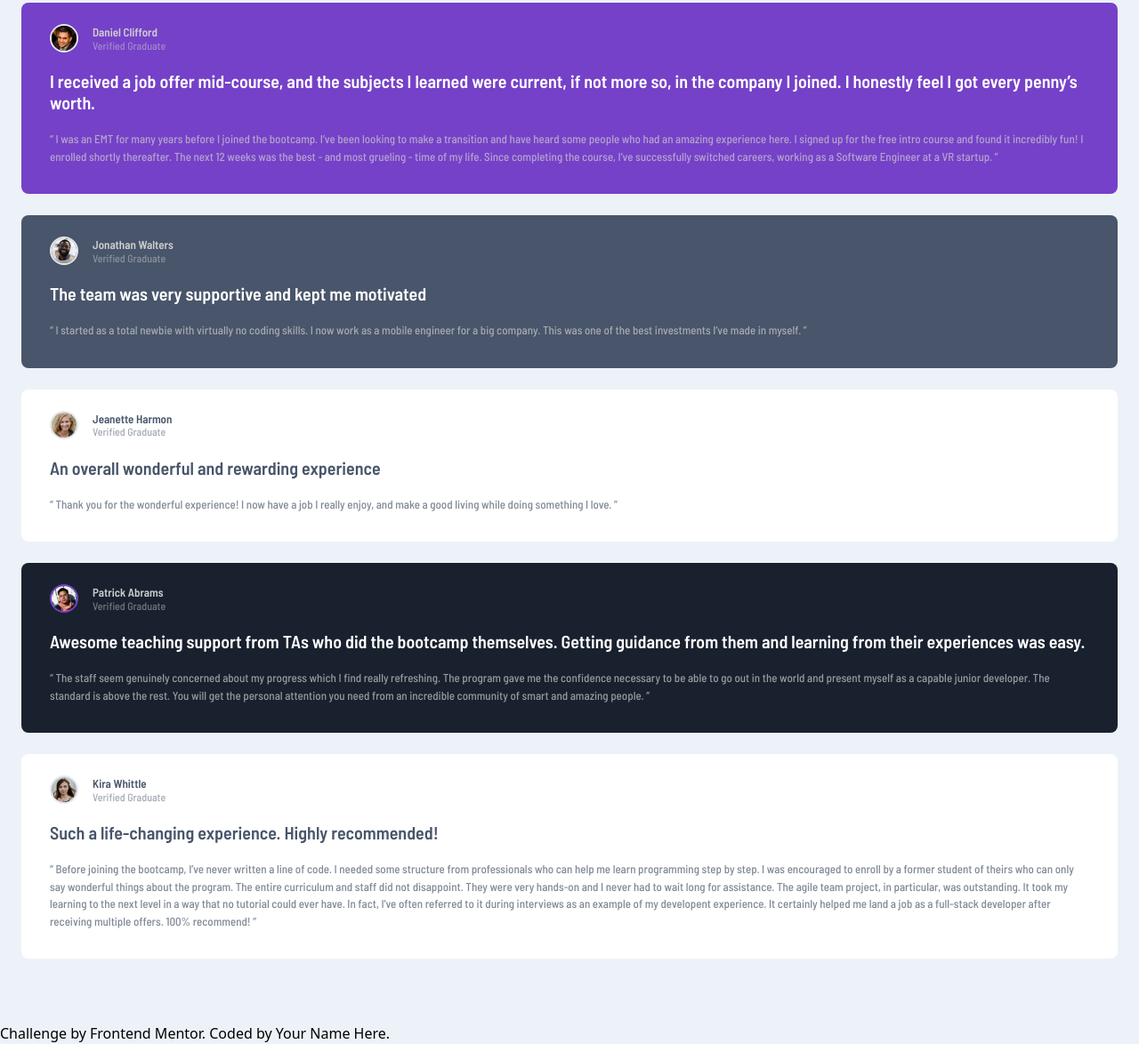
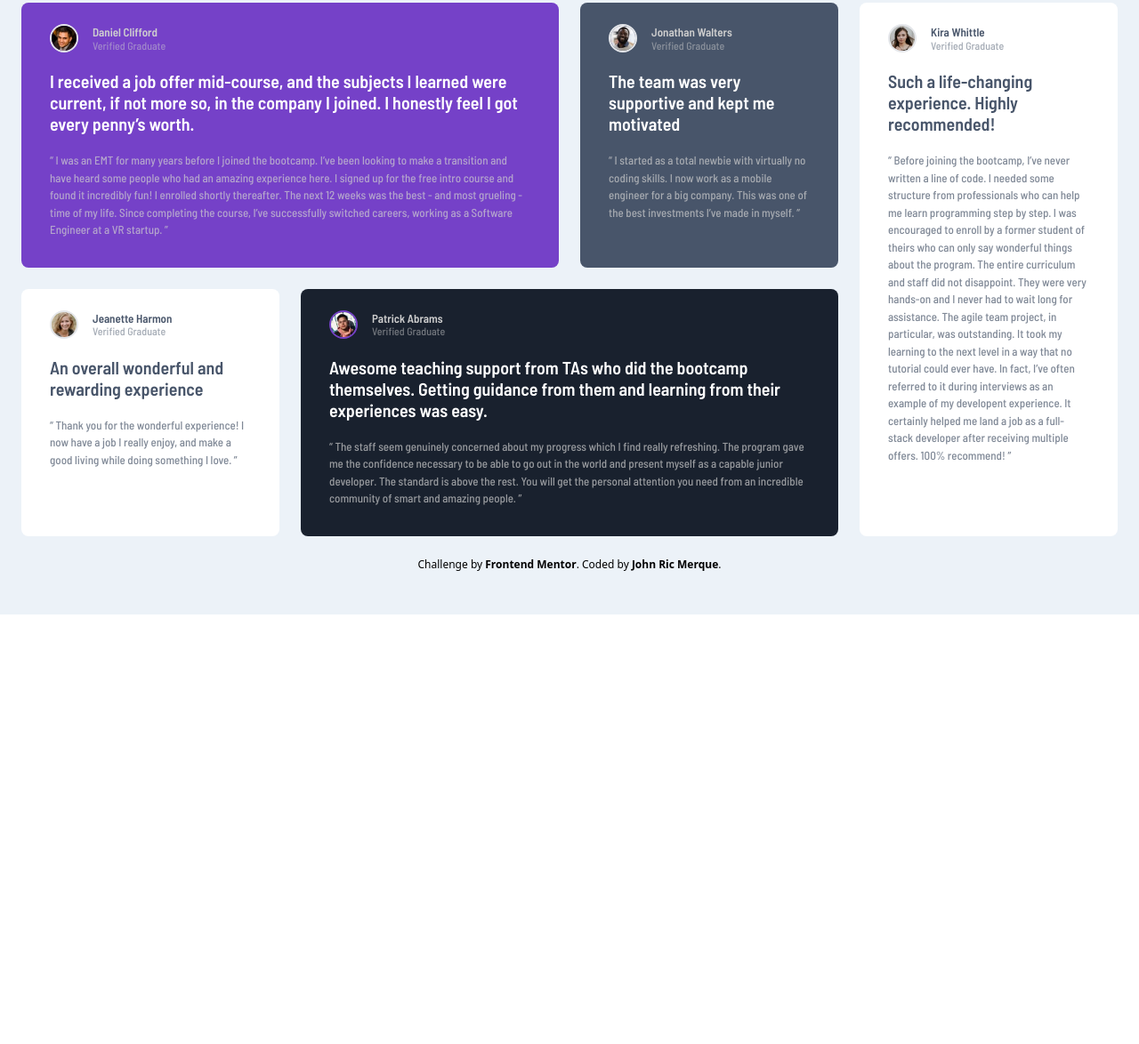
Before and after one commit to JohnRicMerque/fm-QR-code-component, a website: page fm-testimonials-grid-section/index.html in a window 1280 px wide. Shown: the part 45-1219 px from the top of the page at 89% size. After the commit the page ends 800 px from the top, so only its background shows below. Drawn offline with Linux system fonts and the light colour scheme.

Commit message:
made responsive in lg screen

```diff
--- a/fm-testimonials-grid-section/index.html
+++ b/fm-testimonials-grid-section/index.html
@@ -10,8 +10,9 @@
 
 </head>
 <body>
-  <main class="bg-Light_grayish_blue grid gap-6 grid-cols-1">
-    <article class="article bg-Moderate_violet mt-12">
+  <main class="bg-Light_grayish_blue py-12 px-6">
+    <div class="grid gap-6 grid-cols-1 lg:grid-cols-4">
+      <article class="article bg-Moderate_violet lg:col-span-2">
         <div class="flex items-center gap-4">
           <img class="w-8 h-8 rounded-full border-2" src="./testimonials-grid-section-main/images/image-daniel.jpg" alt="Daniel Clifford Icon">
           <div>
@@ -49,9 +50,9 @@
         for a big company. This was one of the best investments I’ve made in myself. ”</p>
       </article>
 
-    <article class="article bg-White">
+      <article class="article bg-White lg:order-4">
         <div class="flex items-center gap-4">
-        <img class="w-8 h-8 rounded-full border-2" src="./testimonials-grid-section-main/images/image-jeanette.jpg" alt="Daniel Clifford Icon">
+          <img class="w-8 h-8 rounded-full border-2" src="./testimonials-grid-section-main/images/image-jeanette.jpg" alt="Jeanette Harmon Icon">
           <div>
             <h1 class="font-bold -mb-1 text-Very_dark_grayish_blue">Jeanette Harmon</h1>
             <p class="text-xs text-Very_dark_grayish_blue/50">Verified Graduate</p>
@@ -68,9 +69,9 @@
         </p>
       </article>
 
-    <article class="article bg-Very_dark_blackish_blue">
+      <article class="article bg-Very_dark_blackish_blue lg:col-span-2 lg:order-5">
         <div class="flex items-center gap-4">
-        <img class="w-8 h-8 rounded-full border-2 border-Moderate_violet" src="./testimonials-grid-section-main/images/image-patrick.jpg" alt="Daniel Clifford Icon">
+          <img class="w-8 h-8 rounded-full border-2 border-Moderate_violet" src="./testimonials-grid-section-main/images/image-patrick.jpg" alt="Patrick Abrams Icon">
           <div>
             <h1 class="font-bold -mb-1 text-Light_gray">Patrick Abrams</h1>
             <p class="text-xs text-Light_gray/50">Verified Graduate</p>
@@ -89,9 +90,9 @@
         </p>
       </article>
 
-    <article class="article bg-White mb-12">
+      <article class="article bg-White lg:row-span-2 lg:order-3">
         <div class="flex items-center gap-4">
-        <img class="w-8 h-8 rounded-full border-2" src="./testimonials-grid-section-main/images/image-kira.jpg" alt="Daniel Clifford Icon">
+          <img class="w-8 h-8 rounded-full border-2" src="./testimonials-grid-section-main/images/image-kira.jpg" alt="Kira Whittle Icon">
           <div>
             <h1 class="font-bold -mb-1 text-Very_dark_grayish_blue">Kira Whittle
           </h1>
@@ -108,11 +109,12 @@
           professionals who can help me learn programming step by step. I was encouraged to enroll by a former student of theirs who can only say wonderful things about the program. The entire curriculum and staff did not disappoint. They were very hands-on and I never had to wait long for assistance. The agile team project, in particular, was outstanding. It took my learning to the next level in a way that no tutorial could ever have. In fact, I’ve often referred to it during interviews as an example of my developent experience. It certainly helped me land a job as a full-stack developer after receiving multiple offers. 100% recommend! ”
         </p>
       </article>
+    </div>
+    <div class="attribution text-xs text-center mt-6">
+      Challenge by <a href="https://www.frontendmentor.io?ref=challenge" target="_blank" class="font-bold hover:text-dark_cyan">Frontend Mentor</a>.
+      Coded by <a href="https://github.com/JohnRicMerque" target="_blank" class="font-bold hover:text-dark_cyan">John Ric Merque</a>.
+    </div>
 
-    <div class="attribution">
-      Challenge by <a href="https://www.frontendmentor.io?ref=challenge" target="_blank">Frontend Mentor</a>.
-      Coded by <a href="#">Your Name Here</a>.
-    </div>
   </main>
 </body>
 </html>
--- a/fm-testimonials-grid-section/src/input.css
+++ b/fm-testimonials-grid-section/src/input.css
@@ -6,6 +6,6 @@
 
 @layer components {
     .article {
-        @apply font-barlow_semi_condensed p-8 mx-6 pt-6 text-[13px] rounded-lg;
+        @apply font-barlow_semi_condensed p-8 pt-6 text-[13px] rounded-lg;
     }
 }
```
Also changed, not shown: fm-testimonials-grid-section/dist/output.css. Lines whose indentation alone changed are shown as unchanged.
